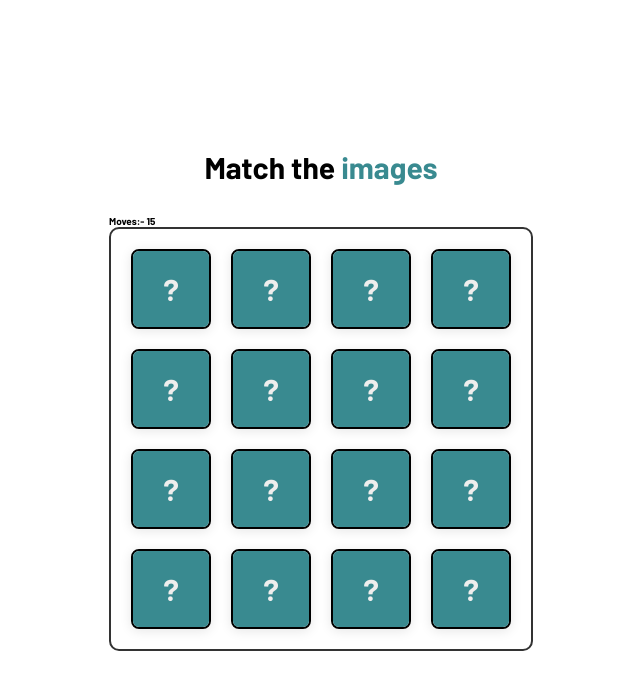
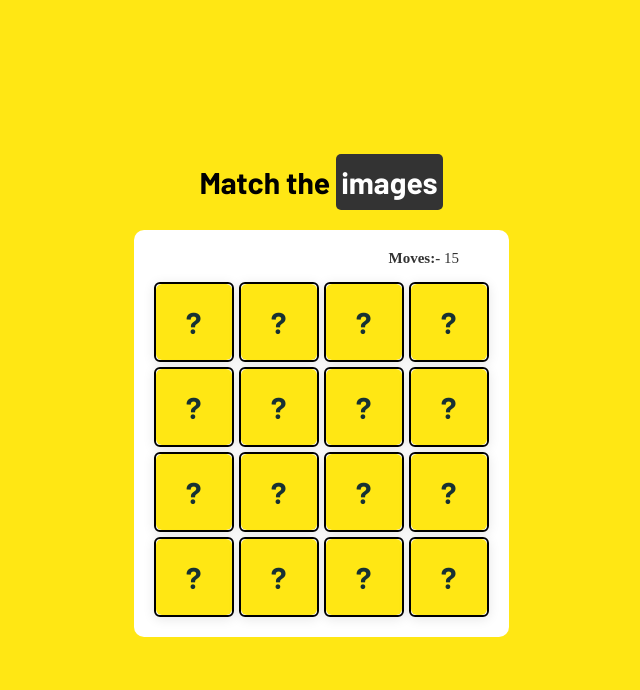
Before and after one commit to khansawidhani/GamingFunWithJS, a plain HTML site: page memoryGame/index.html in a window 1280 px wide. Shown: the whole page, without its empty margins (319-959 px from the left). Drawn offline with Linux system fonts and the light colour scheme.

Commit message:
Updates related to UI

```diff
--- a/memoryGame/style.css
+++ b/memoryGame/style.css
@@ -1,7 +1,8 @@
-@import url('https://fonts.googleapis.com/css2?family=Barlow:wght@700&display=swap');
+@import url('https://fonts.googleapis.com/css2?family=Barlow:wght@500;700&display=swap');
 :root{
     --bgColor : #3f564c;
-    --blue: #398a90
+    --blue: #398a90;
+    --yellow : rgb(255, 231, 20)
 }
 * {
     margin: 0;
@@ -24,6 +25,7 @@ html {
     align-items: center;
     justify-content: center;
     gap: 3rem;
+    background-color: var(--yellow);
 }
 
 h1 {
@@ -31,18 +33,56 @@ h1 {
 }
 
 h1 span {
-    color: var(--blue);
+    color: #fff;
+    background-color: #333;
+    border-radius: .5rem;
+    padding: 1rem .5rem;
 }
+.game-wrapper{
+    /* border: .2rem solid var(--blue); */
+    border-radius: 1rem;
+    display: flex;
+    flex-direction: column;
+    padding: 2rem;
+    justify-content: center;
+    align-items: flex-end;
+    gap: 1.5rem;
+    background-color: #fff;
+}
+.game-statistics{
+    /* margin: 2rem; */
+    /* padding: 2rem 0; */
+    width: 10rem;
+    display: flex;
+    flex-direction: column;
+    flex-wrap: nowrap;
+    justify-content: flex-end;
+    gap: .5rem;
 
+
+
+
+}
+.game-statistics p{
+
+
+    font-size: 1.5rem;
+    color: #333;
+    font-weight: 600;
+    font-family: 'Roboto Slab', serif;
+
+}
+.game-statistics p span{
+    font-weight: 400;
+
+}
 .inner-wrapper {
     display: grid;
     /* background-color: #333; */
     grid-template-columns: repeat(4, 1fr);
     grid-template-rows: repeat(4, 1fr);
-    grid-gap: 2rem;
-    border: .2rem solid #333;
-    padding: 2rem;
-    border-radius: 1rem;
+    grid-gap: .5rem;
+    /* padding: 2rem; */
 }
 
 img {
@@ -58,7 +98,7 @@ img {
     margin: auto;
     cursor: pointer;
     border: .2rem solid #000;
-    border-radius: .8rem;
+    border-radius: .6rem;
     transition: transform 2s;
     transform-style: preserve-3d;
     perspective: 100rem;
@@ -91,12 +131,13 @@ img {
     justify-content: center;
     align-items: center;
     background-color: var(--blue);
+    background-color: rgb(255, 231, 20);
 
 
 }
 
 .front-card h1 {
-    color: #eeeeed;
+    color: #173133;
 }
 
 .back-card img {
```
